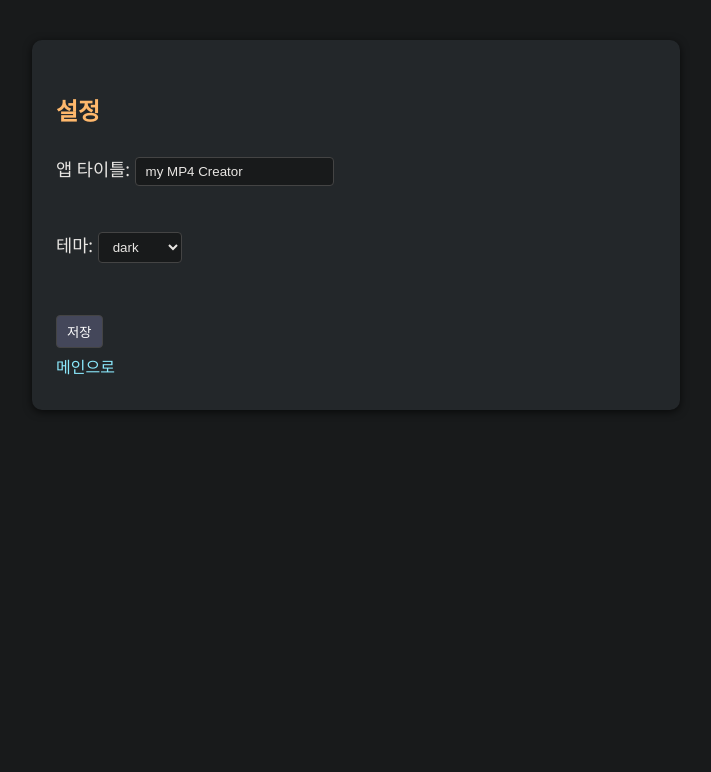
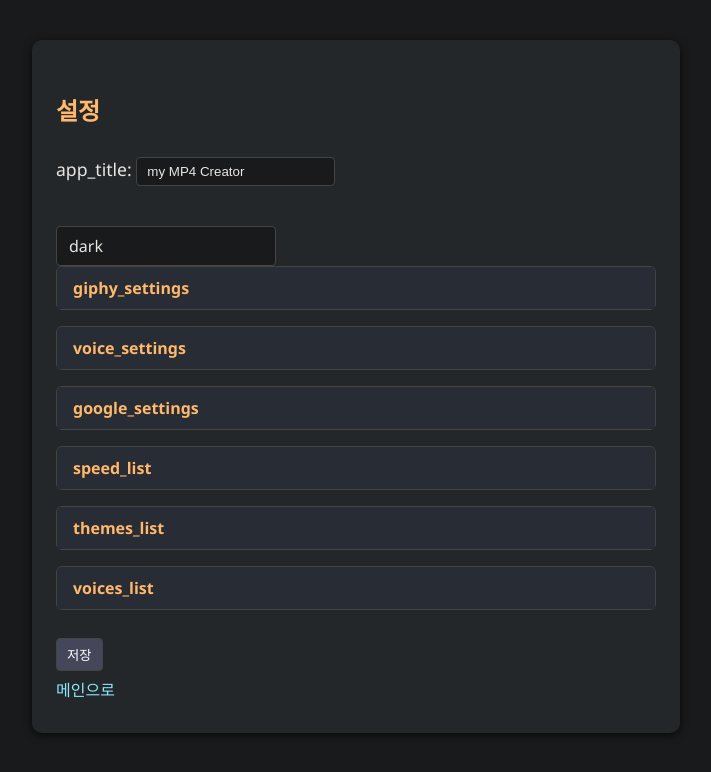
Before and after one commit to whalsrb100/mp4Creator, a FastAPI app: page /settings in a window 1280 px wide. Shown: the top 772 px of the page, without its empty margins (284-995 px from the left). Run offline with FastAPI, Linux system fonts and the light colour scheme.

Commit message:
mp4creator-settings 0628

```diff
--- /dev/null
+++ b/TEST.TXT
@@ -0,0 +1 @@
+TEST.TXT 파일 업로드 테스트
--- a/static/css/settings.css
+++ b/static/css/settings.css
@@ -8,3 +8,70 @@ label {
 button {
     margin-top: 12px;
 }
+
+/* 아코디언 스타일 */
+.accordion-section {
+    margin-bottom: 1em;
+    border: 1px solid #444;
+    border-radius: 6px;
+    background: #23272a;
+}
+.accordion-header {
+    padding: 10px 16px;
+    cursor: pointer;
+    font-weight: bold;
+    background: #282c34;
+    color: #ffb86c;
+    border-radius: 6px 6px 0 0;
+    transition: background 0.2s;
+}
+.accordion-header.active {
+    background: #44475a;
+}
+.accordion-content {
+    padding: 12px 16px;
+    background: #23272a;
+    border-radius: 0 0 6px 6px;
+}
+
+/* 커스텀 드롭다운(라디오) 스타일 */
+.theme-dropdown {
+    position: relative;
+    display: inline-block;
+    width: 220px;
+}
+.theme-dropdown-selected {
+    background: #181a1b;
+    color: #e8e6e3;
+    border: 1px solid #444;
+    border-radius: 4px;
+    padding: 8px 12px;
+    cursor: pointer;
+    user-select: none;
+}
+.theme-dropdown-list {
+    display: none;
+    position: absolute;
+    background: #23272a;
+    border: 1px solid #444;
+    border-radius: 0 0 6px 6px;
+    width: 100%;
+    z-index: 10;
+    max-height: 180px;
+    overflow-y: auto;
+}
+.theme-dropdown-list.show {
+    display: block;
+}
+.theme-dropdown-item {
+    padding: 8px 12px;
+    cursor: pointer;
+    color: #e8e6e3;
+}
+.theme-dropdown-item.selected {
+    background: #44475a;
+    color: #ffb86c;
+}
+.theme-dropdown-item:hover {
+    background: #6272a4;
+}
--- /dev/null
+++ b/static/js/accordion.js
@@ -0,0 +1,35 @@
+document.addEventListener('DOMContentLoaded', function() {
+    document.querySelectorAll('.accordion-header').forEach(function(header) {
+        header.addEventListener('click', function() {
+            const content = header.nextElementSibling;
+            if (content.style.display === 'block') {
+                content.style.display = 'none';
+            } else {
+                content.style.display = 'block';
+            }
+            header.classList.toggle('active');
+        });
+    });
+    // 테마 드롭다운
+    const dropdown = document.querySelector('.theme-dropdown');
+    if (dropdown) {
+        const selected = dropdown.querySelector('.theme-dropdown-selected');
+        const list = dropdown.querySelector('.theme-dropdown-list');
+        selected.addEventListener('click', function(e) {
+            e.stopPropagation();
+            list.classList.toggle('show');
+        });
+        list.querySelectorAll('.theme-dropdown-item').forEach(function(item) {
+            item.addEventListener('click', function() {
+                list.querySelectorAll('.theme-dropdown-item').forEach(i => i.classList.remove('selected'));
+                item.classList.add('selected');
+                selected.textContent = item.textContent;
+                document.querySelector('input[name="theme"]').value = item.dataset.value;
+                list.classList.remove('show');
+            });
+        });
+        document.addEventListener('click', function() {
+            list.classList.remove('show');
+        });
+    }
+});
--- a/templates/settings.html
+++ b/templates/settings.html
@@ -3,15 +3,86 @@
 {% block head %}
 <link rel="stylesheet" href="/static/css/settings.css">
 {% endblock %}
+{% block scripts %}
+<script src="/static/js/accordion.js"></script>
+{% endblock %}
 {% block content %}
 <h2>설정</h2>
 <form method="post">
-    <label>앱 타이틀: <input type="text" name="app_title" value="{{ settings.app_title }}" /></label><br>
-    <label>테마: <select name="theme">
-        {% for t in settings.themes_list %}
-            <option value="{{ t }}" {% if t == settings.theme %}selected{% endif %}>{{ t }}</option>
-        {% endfor %}
-    </select></label><br>
+    {% for key, value in settings.items() %}
+        {% if key == 'theme' and settings.themes_list %}
+            <div class="theme-dropdown">
+                <div class="theme-dropdown-selected">{{ value }}</div>
+                <div class="theme-dropdown-list">
+                    {% for t in settings.themes_list %}
+                        <div class="theme-dropdown-item{% if t == value %} selected{% endif %}" data-value="{{ t }}">{{ t }}</div>
+                    {% endfor %}
+                </div>
+                <input type="hidden" name="theme" value="{{ value }}">
+            </div><br>
+        {% elif key == 'default_theme' and settings.themes_list %}
+            <div class="theme-dropdown">
+                <div class="theme-dropdown-selected">{{ value }}</div>
+                <div class="theme-dropdown-list">
+                    {% for t in settings.themes_list %}
+                        <div class="theme-dropdown-item{% if t == value %} selected{% endif %}" data-value="{{ t }}">{{ t }}</div>
+                    {% endfor %}
+                </div>
+                <input type="hidden" name="default_theme" value="{{ value }}">
+            </div><br>
+        {% elif key == 'voice_settings' and value is mapping %}
+            <div class="accordion-section">
+                <div class="accordion-header">{{ key }}</div>
+                <div class="accordion-content" style="display:none;">
+                    {% for k, v in value.items() %}
+                        {% if k == 'default_voice' and settings.voices_list %}
+                            <div class="theme-dropdown">
+                                <div class="theme-dropdown-selected">{{ v }}</div>
+                                <div class="theme-dropdown-list">
+                                    {% for voice in settings.voices_list.keys() %}
+                                        <div class="theme-dropdown-item{% if voice == v %} selected{% endif %}" data-value="{{ voice }}">{{ voice }}</div>
+                                    {% endfor %}
+                                </div>
+                                <input type="hidden" name="voice_settings.default_voice" value="{{ v }}">
+                            </div><br>
+                        {% elif k == 'default_speed' and settings.speed_list %}
+                            <div class="theme-dropdown">
+                                <div class="theme-dropdown-selected">{{ v }}</div>
+                                <div class="theme-dropdown-list">
+                                    {% for speed in settings.speed_list %}
+                                        <div class="theme-dropdown-item{% if speed == v %} selected{% endif %}" data-value="{{ speed }}">{{ speed }}</div>
+                                    {% endfor %}
+                                </div>
+                                <input type="hidden" name="voice_settings.default_speed" value="{{ v }}">
+                            </div><br>
+                        {% else %}
+                            <label>{{ k }}: <input type="text" name="voice_settings.{{ k }}" value="{{ v }}" /></label><br>
+                        {% endif %}
+                    {% endfor %}
+                </div>
+            </div>
+        {% elif value is string or value is number %}
+            <label>{{ key }}: <input type="text" name="{{ key }}" value="{{ value }}" /></label><br>
+        {% elif value is mapping %}
+            <div class="accordion-section">
+                <div class="accordion-header">{{ key }}</div>
+                <div class="accordion-content" style="display:none;">
+                    {% for k, v in value.items() %}
+                        <label>{{ k }}: <input type="text" name="{{ key }}.{{ k }}" value="{{ v }}" /></label><br>
+                    {% endfor %}
+                </div>
+            </div>
+        {% elif value is sequence %}
+            <div class="accordion-section">
+                <div class="accordion-header">{{ key }}</div>
+                <div class="accordion-content" style="display:none;">
+                    {% for v in value %}
+                        <label>{{ key }}[{{ loop.index0 }}]: <input type="text" name="{{ key }}.{{ loop.index0 }}" value="{{ v }}" /></label><br>
+                    {% endfor %}
+                </div>
+            </div>
+        {% endif %}
+    {% endfor %}
     <button type="submit">저장</button>
 </form>
 <a href="/">메인으로</a>
```
Also changed, not shown: app/routes/settings.py (+20 -5 lines), classes/settings.py (+23 -23 lines), drive_upload_test.py (added, +16 -0 lines).
